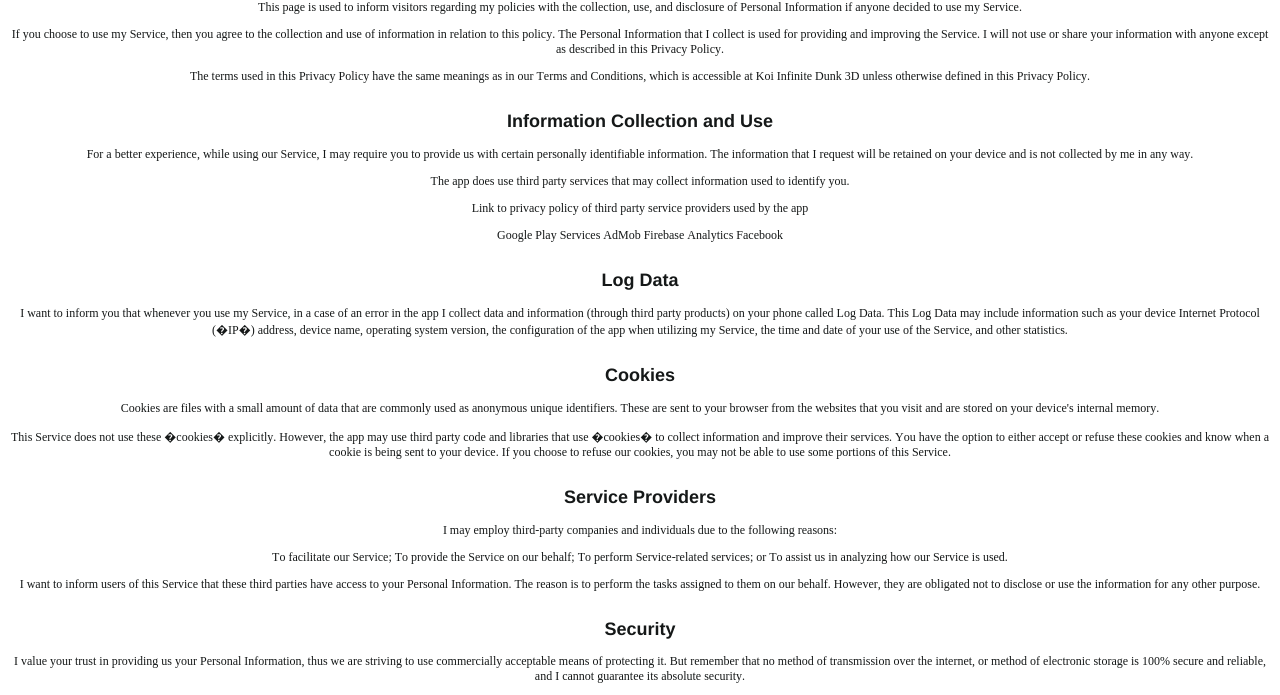
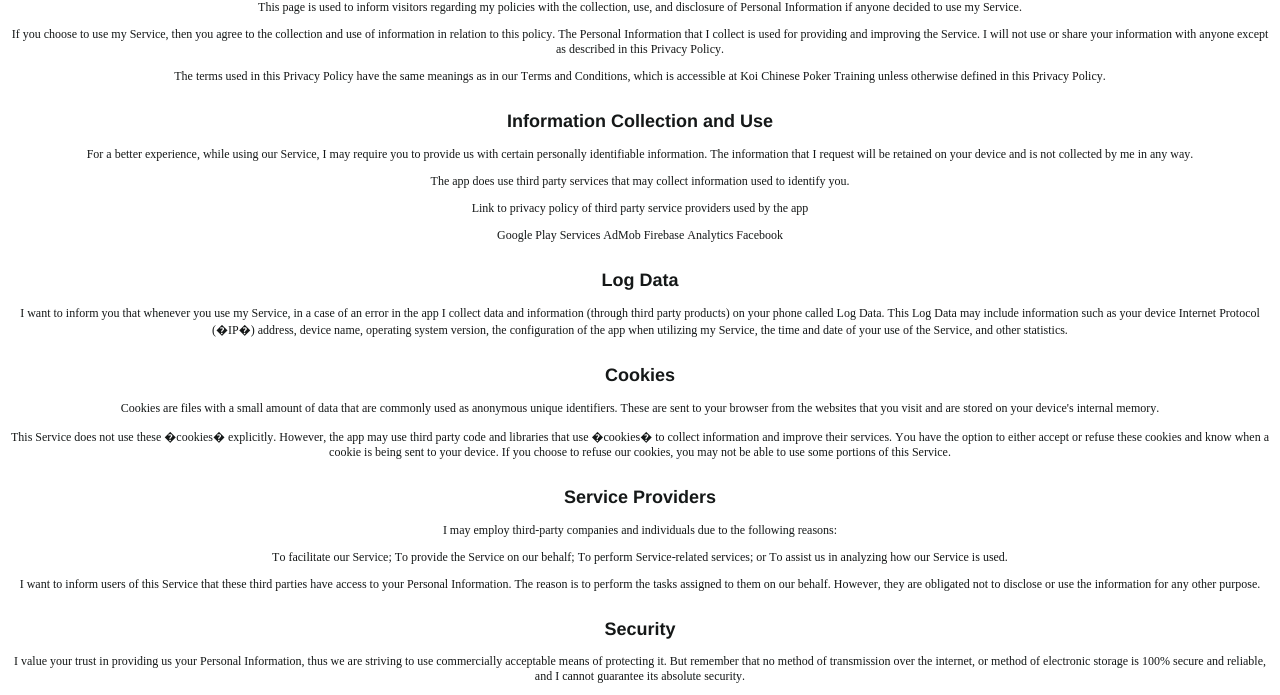
Before and after one commit to chinesepoker-github-io/chinesepoker.github.io, a plain HTML site: page index.html in a window 1280 px wide. Shown: the part 105-800 px from the top of the page. Drawn offline with Linux system fonts and the light colour scheme.

Commit message:
Update index.html

```diff
--- a/index.html
+++ b/index.html
@@ -65,7 +65,7 @@
             <span class="s1">If you choose to use my Service, then you agree to the collection and use of information in relation to this policy. The Personal Information that I collect is used for providing and improving the Service. I will not use or share your information with anyone except as described in this Privacy Policy.</span>
         </p>
         <p class="p2">
-            <span class="s1">The terms used in this Privacy Policy have the same meanings as in our Terms and Conditions, which is accessible at Koi Infinite Dunk 3D unless otherwise defined in this Privacy Policy.</span>
+            <span class="s1">The terms used in this Privacy Policy have the same meanings as in our Terms and Conditions, which is accessible at Koi Chinese Poker Training unless otherwise defined in this Privacy Policy.</span>
         </p>
         <p class="p3">
             <span class="s1">
```
